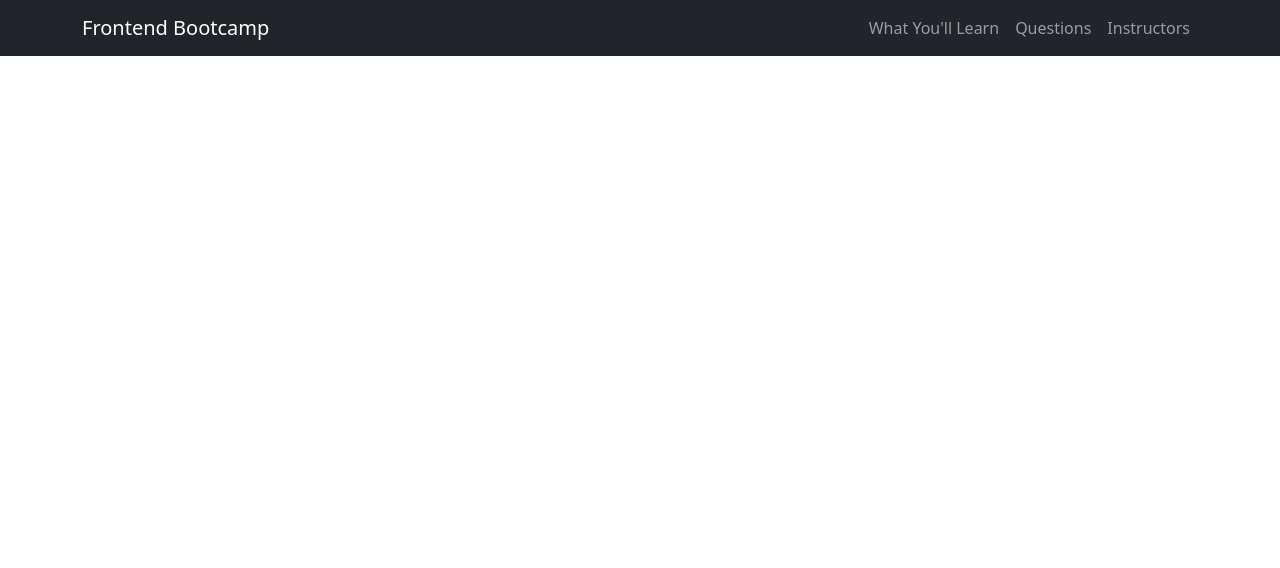
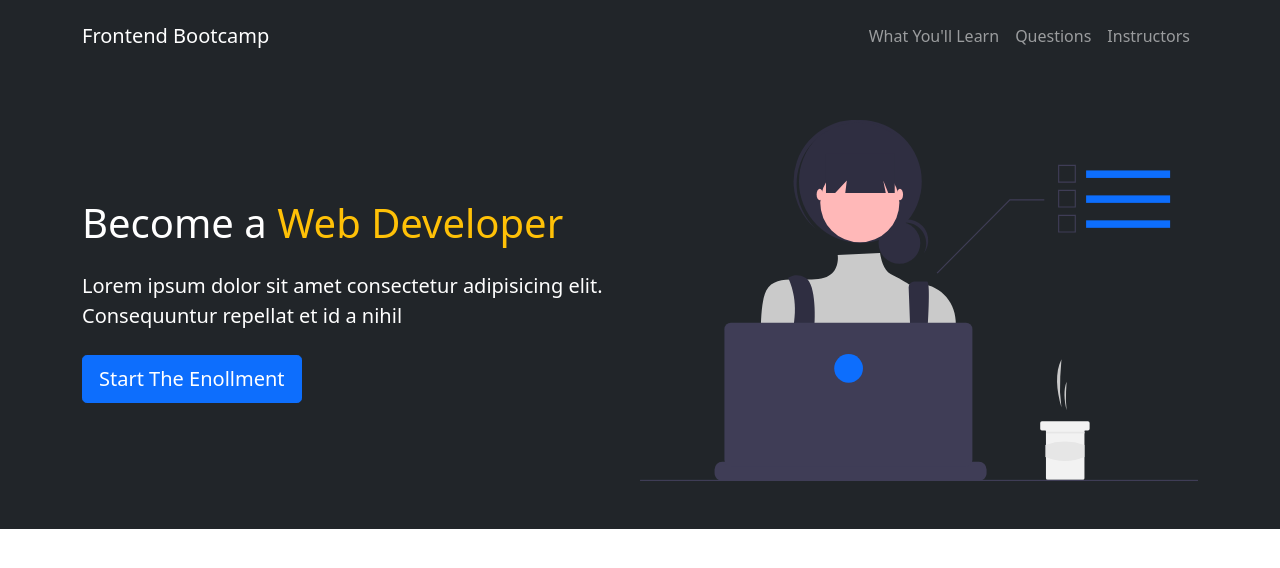
Before and after one commit to mendelssohnbach/Bootstrap5-Crash-Course, a plain HTML site: page index.html in a window 1280 px wide. Drawn offline with nearby package versions, Linux system fonts and the light colour scheme.

Commit message:
update: Showcase With Flex Classes
https://gitmoji.dev/

```diff
--- a/index.html
+++ b/index.html
@@ -14,7 +14,8 @@
     <title>Frontend Bootcamp</title>
   </head>
   <body>
-    <nav class="navbar navbar-expand-lg bg-dark navbar-dark">
+    <!-- Navbar -->
+    <nav class="navbar navbar-expand-lg bg-dark navbar-dark py-3">
       <div class="container">
         <a href="#" class="navbar-brand">Frontend Bootcamp</a>
 
@@ -42,6 +43,24 @@
         </div>
       </div>
     </nav>
+
+    <!-- Showcase -->
+    <section class="bg-dark text-white p-5 text-center text-sm-start">
+      <div class="container">
+        <div class="d-sm-flex align-items-center justify-content-between">
+          <div>
+            <h1>Become a <span class="text-warning"> Web Developer</span></h1>
+            <p class="lead my-4">
+              Lorem ipsum dolor sit amet consectetur adipisicing elit. Consequuntur repellat et id a
+              nihil
+            </p>
+            <button class="btn btn-primary btn-lg">Start The Enollment</button>
+          </div>
+          <img class="img-fluid w-50 d-none d-sm-block" src="img/showcase.svg" alt="" />
+        </div>
+      </div>
+    </section>
+
     <script
       src="https://cdn.jsdelivr.net/npm/bootstrap@5.0.1/dist/js/bootstrap.bundle.min.js"
       integrity="sha384-gtEjrD/SeCtmISkJkNUaaKMoLD0//ElJ19smozuHV6z3Iehds+3Ulb9Bn9Plx0x4"
```
